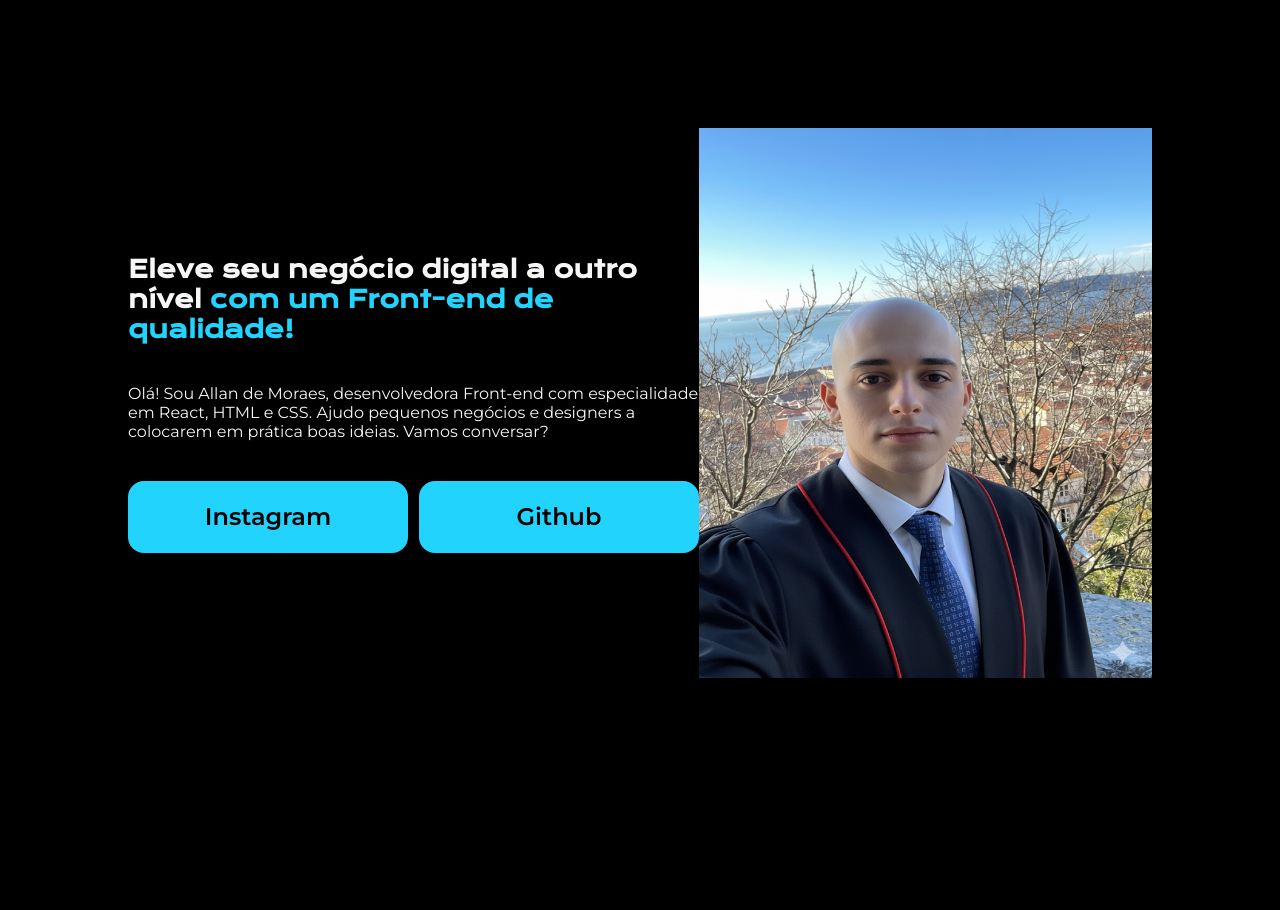
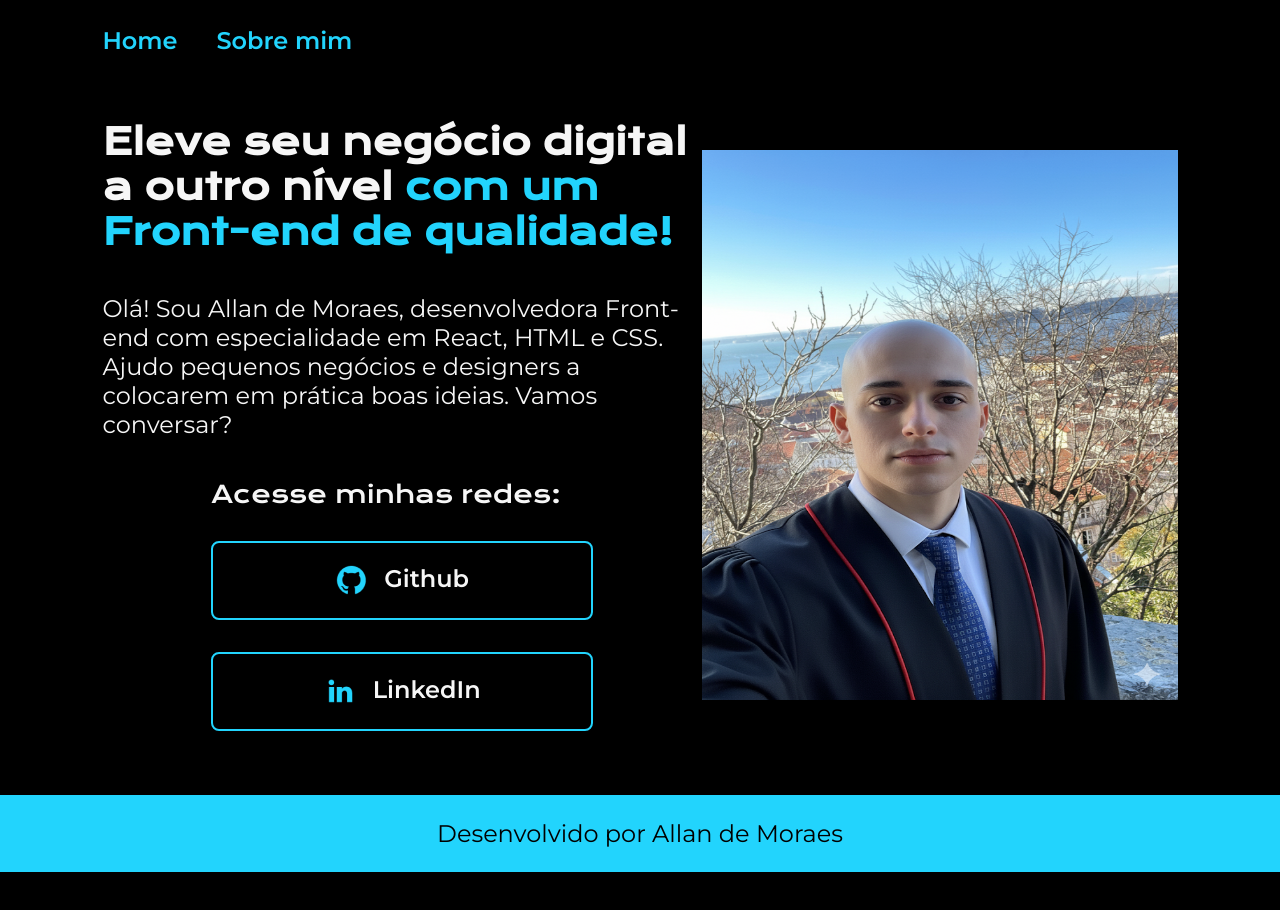
Before and after one commit to AllanAviana/Profile_HTML, a plain HTML site: page index.html in a window 1280 px wide. After the commit the page ends 872 px from the top, so only its background shows below. Drawn offline with nearby package versions, Linux system fonts and the light colour scheme.

Commit message:
Sobre mim

```diff
--- a/index.html
+++ b/index.html
@@ -6,11 +6,16 @@
     <meta http-equiv="X-UA-Compatible" content="IE=edge">
     <meta name="viewport" content="width=device-width, initial-scale=1.0">
     <title>Portfolio</title>
-    <link rel="stylesheet" href="style.css">
+    <link rel="stylesheet" href="./styles/style.css">
 </head>
 
 <body>
-    <header></header>
+    <header>
+        <nav class="cabecalho__menu">
+            <a class="cabecalho__menu__link" href="index.html">Home</a>
+            <a class="cabecalho__menu__link" href="about.html">Sobre mim</a>
+        </nav>
+    </header>
     <main class="apresentacao">
         <section class="apresentacao__conteudo">
             <h1 class="apresentacao__conteudo__titulo">Eleve seu negócio digital a outro nível <strong
@@ -20,13 +25,23 @@
                 especialidade em React, HTML e CSS. Ajudo pequenos
                 negócios e designers a colocarem em prática boas ideias. Vamos conversar?</p>
             <div class="apresentacao__links">
-                <a href="https://instagram.com/allanviana", class="apresentacao__links__link">Instagram</a>
-                <a href="https://github.com/AllanAviana", class="apresentacao__links__link">Github</a>
+                <h2 class="apresentacao__links__subtitulo">Acesse minhas redes:</h2>
+                <a class="apresentacao__links__link" href="https://github.com/AllanAviana">
+                    <img src="./assets/github.png">
+                    Github
+                </a>
+                <a class="apresentacao__links__link" href="https://www.linkedin.com/in/allanviana/">
+                    <img src="/assets/linkedin.png">
+                    LinkedIn
+                </a>
+
             </div>
         </section>
-        <img src="unnamed-2.png" alt="Allan de Moraes" , class="foto">
+        <img src="./assets/unnamed-2.png" alt="Allan de Moraes" , class="foto">
     </main>
-    <footer></footer>
+    <footer class="rodape">
+        <p>Desenvolvido por Allan de Moraes</p>
+    </footer>
 </body>
 
 </html>
--- a/style.css
+++ /dev/null
@@ -1,67 +0,0 @@
-@import url('https://fonts.googleapis.com/css2?family=Krona+One&display=swap');
-@import url('https://fonts.googleapis.com/css2?family=Montserrat:ital,wght@0,100..900;1,100..900&display=swap');
-
-* {
-    margin: 0;
-    padding: 0;
-}
-
-body {
-    height: 100vh;
-    box-sizing: border-box;
-    background-color: #000000;
-    color: #F6F6F6;
-}
-
-.titulo-destaque {
-    color: #22D4FD;
-}
-
-.apresentacao {
-    margin: 10%;
-    display: flex;
-    align-items: center;
-    justify-content: space-between;
-}
-
-.foto {
-    width: 488px;
-    height: 550px;
-}
-
-.apresentacao__conteudo {
-    width: 615px;
-    display: flex;
-    flex-direction: column;
-    gap: 40px;
-}
-
-.apresentacao__conteudo__titulo {
-    font-size: 36;
-    font-family: "Krona One", sans-serif;
-
-}
-
-.apresentacao__conteudo__texto {
-    font-size: 24;
-    font-family: "Montserrat", sans-serif;
-}
-
-.apresentacao__links {
-    display: flex;
-    justify-content: space-between;
-}
-
-.apresentacao__links__link {
-    background-color: #22D4FD;
-    width: 280px;
-    text-align: center;
-    border-radius: 16px;
-    font-size: 24px;
-    padding: 21.5px 0px;
-    text-decoration: none;
-    color: #000000;
-    font-family: "Montserrat", sans-serif;
-    font-weight: 600;
-
-}
--- /dev/null
+++ b/styles/style.css
@@ -0,0 +1,118 @@
+@import url('https://fonts.googleapis.com/css2?family=Krona+One&display=swap');
+@import url('https://fonts.googleapis.com/css2?family=Montserrat:ital,wght@0,100..900;1,100..900&display=swap');
+
+:root {
+    --cor-primaria: #000000;
+    --cor-secundaria: #F6F6F6;
+    --cor-terciaria: #22D4FD;
+
+    --fonte-primaria: 'Krona One', sans-serif;
+    --font-secundaria: 'Montserrat', sans-serif;
+}
+
+
+* {
+    margin: 0;
+    padding: 0;
+}
+
+body {
+    background-color: var(--cor-primaria);
+    color: var(--cor-secundaria);
+    min-height: 100vh;
+    display: flex;
+    flex-direction: column;
+}
+
+.cabecalho__menu {
+    padding: 2% 0% 0% 8%;
+    display: flex;
+    justify-content: space-between;
+    width: 250px;
+}
+
+.cabecalho__menu__link {
+    font-family: var(--font-secundaria);
+    font-size: 24px;
+    font-weight: 600;
+    color: var(--cor-terciaria);
+    text-decoration: none;
+}
+
+.apresentacao {
+    padding: 5% 8%;
+    display: flex;
+    align-items: center;
+    justify-content: space-between;
+}
+
+.titulo-destaque {
+    color: var(--cor-terciaria);
+}
+
+.foto {
+    width: 488px;
+    height: 550px;
+}
+
+.apresentacao__conteudo {
+    width: 615px;
+    display: flex;
+    flex-direction: column;
+    align-items: center;
+    gap: 40px;
+}
+
+.apresentacao__conteudo__titulo {
+    font-size: 36px;
+    font-family: var(--fonte-primaria);
+}
+
+.apresentacao__conteudo__texto {
+    font-size: 24px;
+    font-family: var(--font-secundaria);
+}
+
+.apresentacao__links {
+    display: flex;
+    flex-direction: column;
+    justify-content: space-between;
+    gap: 32px;
+}
+
+.apresentacao__links__subtitulo {
+    font-family: var(--fonte-primaria);
+    font-weight: 400;
+    font-size: 24px;
+}
+
+.apresentacao__links__link {
+    display: flex;
+    justify-content: center;
+    border: 2px solid var(--cor-terciaria);
+    width: 378px;
+    text-align: center;
+    border-radius: 8px;
+    font-size: 24px;
+    font-weight: 600;
+    padding: 21.5px 0;
+    text-decoration: none;
+    color: var(--cor-secundaria);
+    font-family: var(--font-secundaria);
+    gap: 16px;
+}
+
+.apresentacao__links__link:hover {
+    background-color: #272727;
+}
+
+.rodape {
+    padding: 24px;
+    color: var(--cor-primaria);
+    background-color: var(--cor-terciaria);
+    text-align: center;
+    font-family: var(--font-secundaria);
+    font-size: 24px;
+    font-weight: 400;
+    margin-top: auto;
+}
```
Also changed, not shown: about.html (added, +47 -0 lines), assets/Imagem.png (added), assets/github.png (added), assets/instagram.png (added), assets/linkedin.png (added), assets/twitch.png (added), assets/twitter-novo.png (added), assets/twitter.png (added), assets/unnamed-2.png (renamed from unnamed-2.png), 1 other file.
